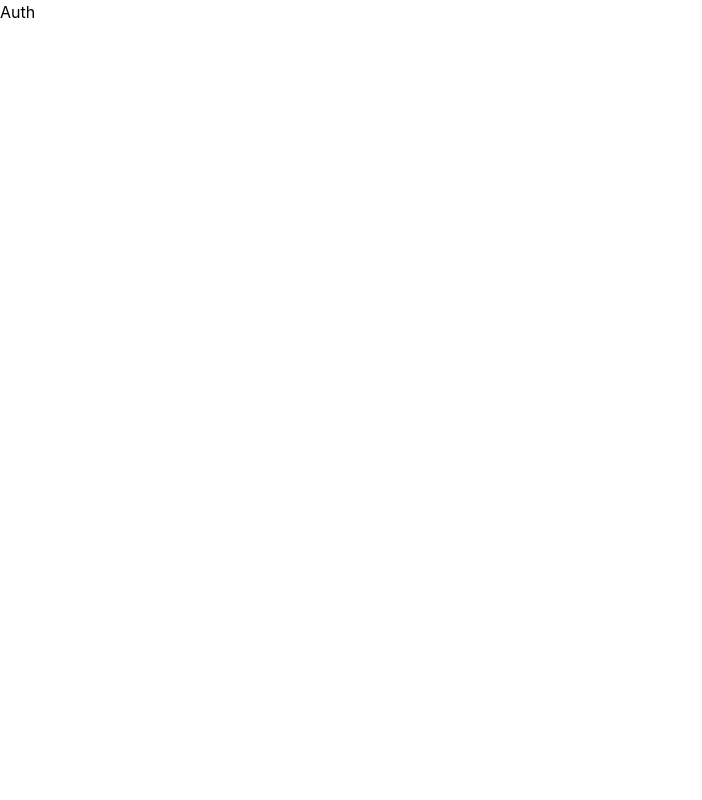
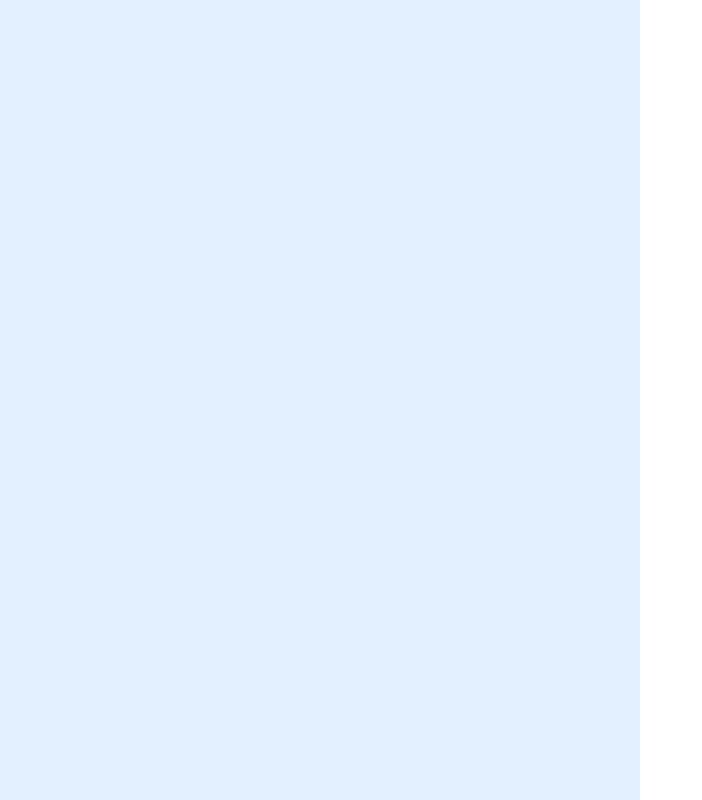
Before and after one commit to dilshodsherzodovich/najottalim, a React (Create React App) app: page /auth in a window 1280 px wide. Shown: the whole page, without its empty margins (0-702 px from the left). Built offline with nearby package versions, Linux system fonts and the light colour scheme.

Commit message:
Login page added

```diff
--- a/src/pages/Auth/index.jsx
+++ b/src/pages/Auth/index.jsx
@@ -1,7 +1,14 @@
 import React from "react";
 
 function Auth() {
-  return <div className="auth">Auth</div>;
+  return (
+    <div className="container h-screen">
+      <div className="grid grid-cols-12 h-full">
+        <div className="col-span-6 bg-bgColorSecondary text-center py-40"></div>
+        <div className="col-span-6"></div>
+      </div>
+    </div>
+  );
 }
 
 export default Auth;
--- a/tailwind.config.js
+++ b/tailwind.config.js
@@ -6,6 +6,7 @@ module.exports = {
       colors: {
         primary: "#4D44B5",
         bgColor: "#D8EDF7",
+        bgColorSecondary: "#E2F0FF",
         warning: "#C41F28",
         success: "#4CBC9A",
         textColor: "#303972",
```
Also changed, not shown: src/assets/logo.png (added).
